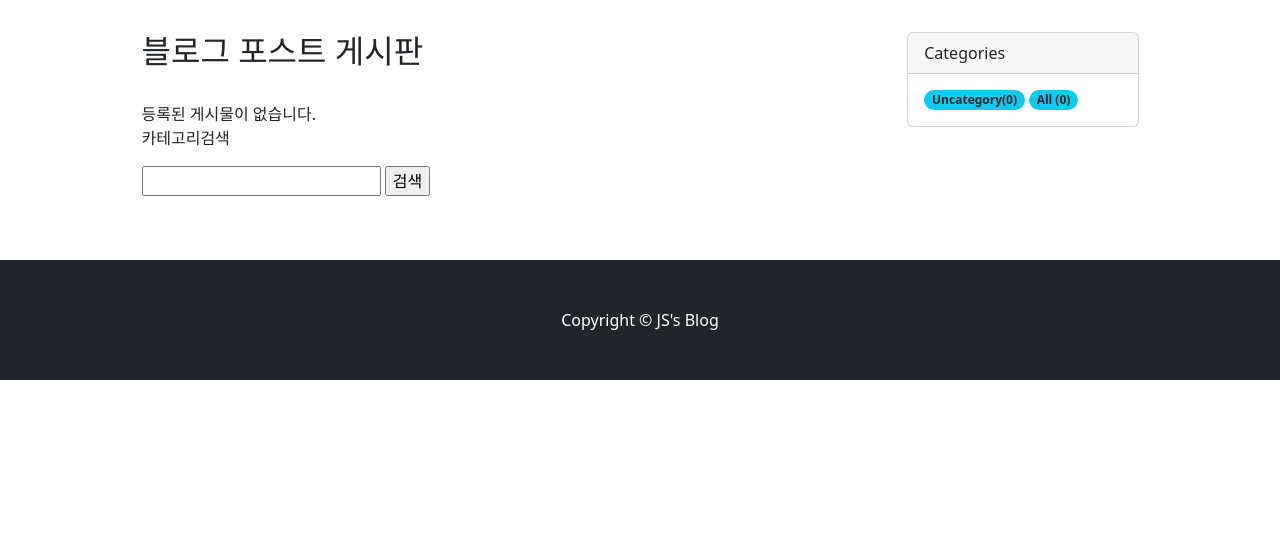
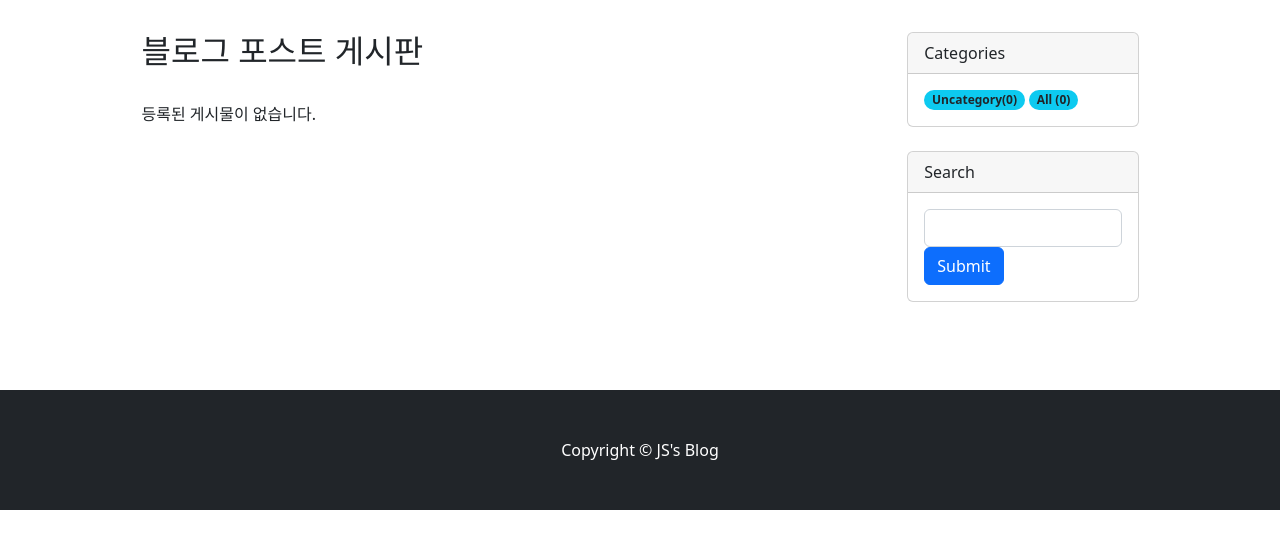
Before and after one commit to YuJinsoo/myBlog, a Django app: page /blog/ in a window 1280 px wide. Shown: the part 56-598 px from the top of the page. Run offline with Django 4.2, Linux system fonts and the light colour scheme; data that the repository does not hold is empty.

Commit message:
search 위젯 ui 생성

```diff
--- a/blog/templates/blog/post_list.html
+++ b/blog/templates/blog/post_list.html
@@ -38,12 +38,15 @@
                 {% else %}
                     <div>등록된 게시물이 없습니다.</div>
                 {% endif %}
+
+                {% comment %}
                 <p>카테고리검색</p>
                 <form action="{% url 'blog:search-query' %}" method="get">
                     {%csrf_token%}
                     <input type="text" id="kw" name="cat">
                     <input type="submit" value="검색">
                 </form>
+                {% endcomment %}
             </div>
 
             <!-- Categories -->
@@ -60,7 +63,18 @@
                         <a href="{% url 'blog:list' %}" class="badge rounded-pill bg-info text-dark text-decoration-none">All ({{ all_posts.count }})</a>
                     </div>
                 </div>
+                <!-- Search -->
+                <div class="card mb-4" id="search-card">
+                    <div class="card-header">Search</div>
+                    <div class="card-body">
+                        <form action="" method="get">
+                            <input type="text" class="form-control" name="search">
+                            <input type="submit" class="btn btn-primary">
+                        </form>
+                    </div>
+                </div>
             </div>
+
         </div>
     </main>
 
```
